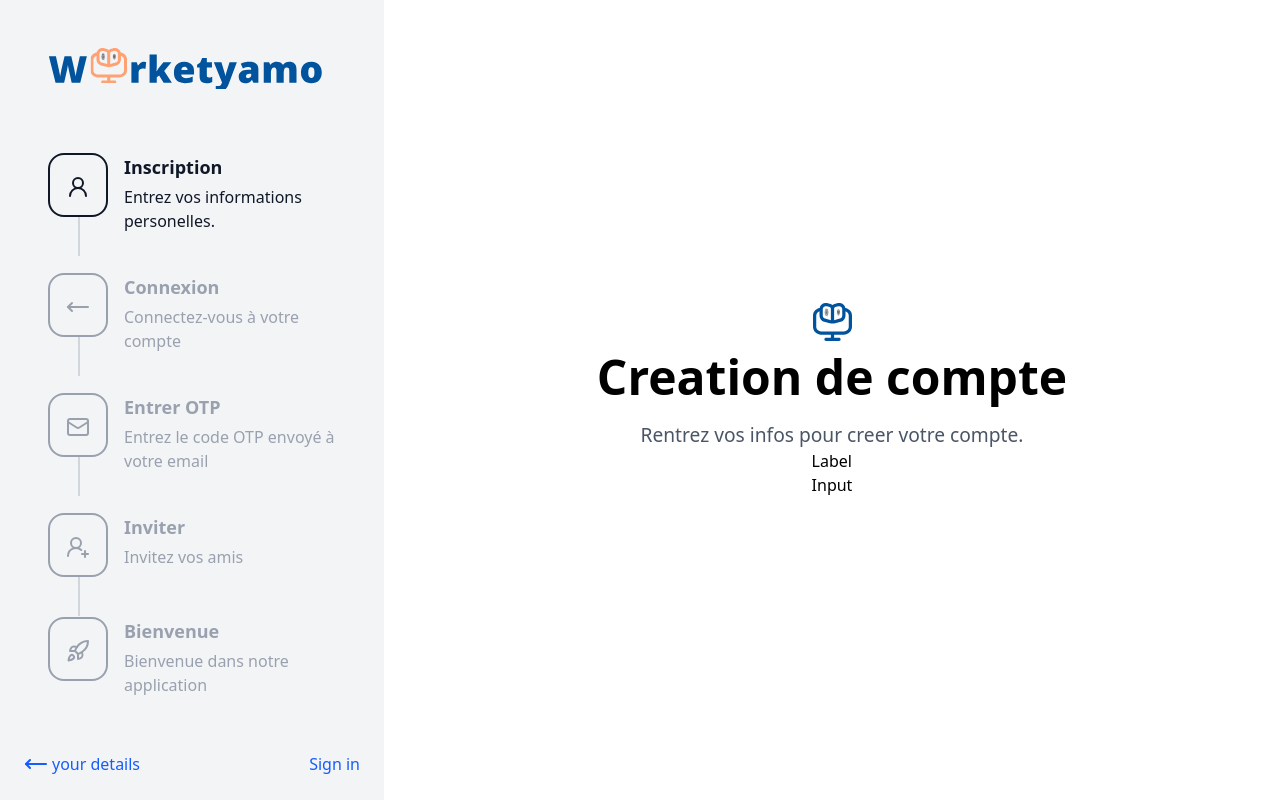
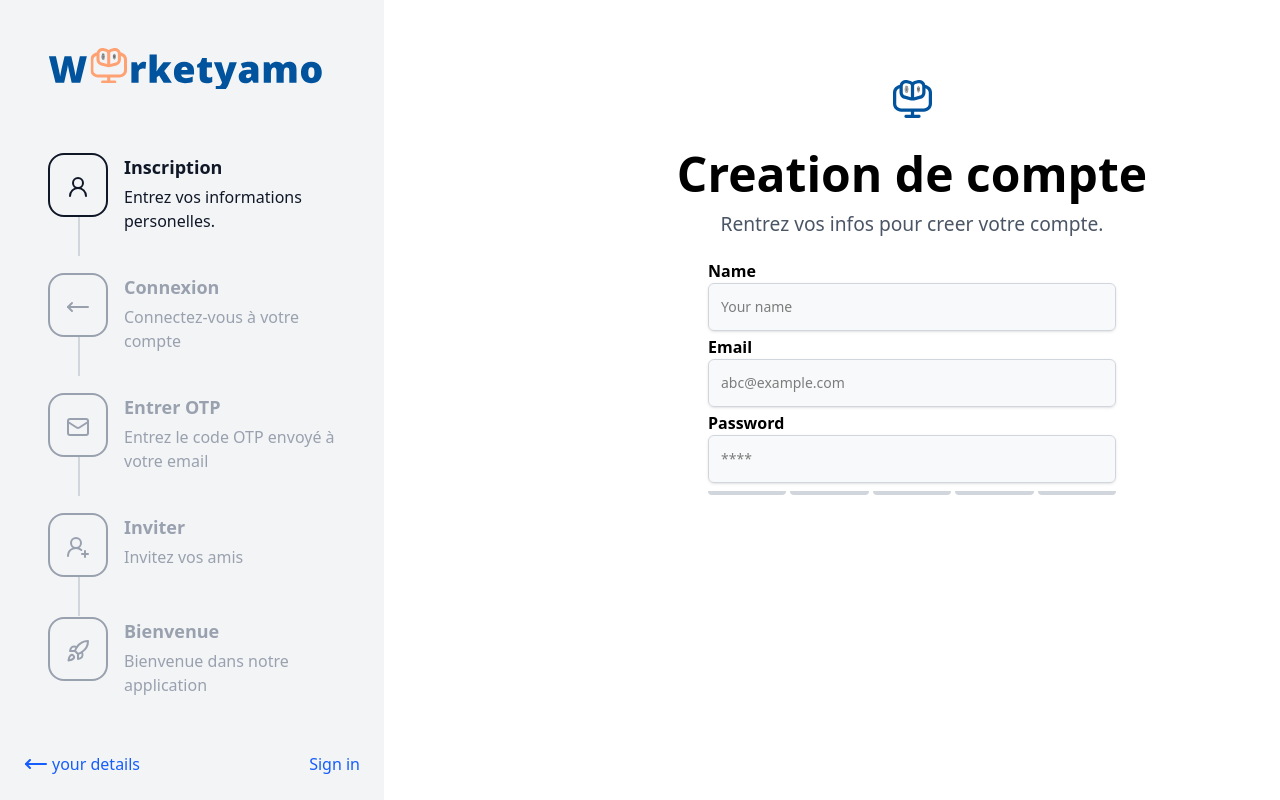
Before and after one commit to Fred120-code/react-axios-front-back, a React (Vite) app: page /auth/register in a window 1280 px wide. Built offline with nearby package versions, Linux system fonts and the light colour scheme.

Commit message:
ajout de la fonction de det de la force du mot de passe

```diff
--- a/package.json
+++ b/package.json
@@ -10,8 +10,13 @@
     "preview": "vite preview"
   },
   "dependencies": {
+    "@radix-ui/react-label": "^2.1.7",
+    "@radix-ui/react-select": "^2.2.5",
+    "@radix-ui/react-slot": "^1.2.3",
+    "@radix-ui/themes": "^3.2.1",
     "@tailwindcss/vite": "^4.1.11",
     "@types/node": "^24.2.0",
+    "class-variance-authority": "^0.7.1",
     "clsx": "^2.1.1",
     "lucide-react": "^0.539.0",
     "react": "^19.1.1",
--- a/src/components/FromTitle.tsx
+++ b/src/components/FromTitle.tsx
@@ -6,8 +6,8 @@
 }
 const FromTitle = ({title, comment, style}:TitleProps) => {
   return (
-    <div className={cn("gap-2 flex flex-col in-checked: xl:text-center", style)}>
-        <h1 className='text-[2rem] lg:text-[3rem] w-full font-semibold text-center'>
+    <div className={cn("flex flex-col in-checked: xl:text-center", style)}>
+        <h1 className='text-[1.8rem] lg:text-[3rem] w-full font-semibold text-center'>
             {title}
         </h1>
         <h6 className="text-[1rem] md:text-[1.2rem] font-normal text-gray-600 text-center">
--- a/src/components/ui/Input.tsx
+++ b/src/components/ui/Input.tsx
@@ -1,9 +1,22 @@
-import React from 'react'
+import * as React from "react"
 
-const Input = () => {
-  return (
-    <div>Input</div>
-  )
-}
+import { cn } from "../../lib/utils"
 
-export default Input
+const Input = React.forwardRef<HTMLInputElement, React.ComponentProps<"input">>(
+  ({ className, type, ...props }, ref) => {
+    return (
+      <input
+        type={type}
+        className={cn(
+          "flex h-12 w-full rounded-md border-1 border-gray-300 bg-gray-300/15 px-3 py-1 text-base shadow-sm transition-colors file:border-0 file:bg-transparent file:text-sm file:font-medium file:text-foreground placeholder:text-muted-foreground focus-visible:outline-none focus-visible:ring-1 focus-visible:ring-ring disabled:cursor-not-allowed disabled:opacity-50 md:text-sm",
+          className
+        )}
+        ref={ref}
+        {...props}
+      />
+    )
+  }
+)
+Input.displayName = "Input"
+
+export { Input }
--- a/src/components/ui/Label.tsx
+++ b/src/components/ui/Label.tsx
@@ -1,9 +1,24 @@
-import React from 'react'
+import * as React from "react"
+import * as LabelPrimitive from "@radix-ui/react-label"
+import { cva, type VariantProps } from "class-variance-authority"
 
-const Label = () => {
-  return (
-    <div>Label</div>
-  )
-}
+import { cn } from "../../lib/utils"
 
-export default Label
+const labelVariants = cva(
+  "text-md font-semibold leading-none peer-disabled:cursor-not-allowed peer-disabled:opacity-70"
+)
+
+const Label = React.forwardRef<
+  React.ElementRef<typeof LabelPrimitive.Root>,
+  React.ComponentPropsWithoutRef<typeof LabelPrimitive.Root> &
+    VariantProps<typeof labelVariants>
+>(({ className, ...props }, ref) => (
+  <LabelPrimitive.Root
+    ref={ref}
+    className={cn(labelVariants(), className)}
+    {...props}
+  />
+))
+Label.displayName = LabelPrimitive.Root.displayName
+
+export { Label }
--- a/src/pages/Auth/Register.tsx
+++ b/src/pages/Auth/Register.tsx
@@ -2,8 +2,8 @@
 import { useNavigate } from "react-router-dom"
 import logo2 from '../../assets/logo2.svg'
 import FromTitle from "../../components/FromTitle"
-import Label from "../../components/ui/Label"
-import Input from "../../components/ui/Input"
+import {Label} from "../../components/ui/Label"
+import {Input} from "../../components/ui/Input"
 
 
 // fonction permettant de calculer la force du mots de passe
@@ -24,37 +24,91 @@
   return Math.min(score, 5) // retoune un nombre qui est inferieur à 5
 }
 
-const AuthRegister = ()=>{
-  const navigate = useNavigate()
-  const [email, setEmail] = useState("")
-  const [password, setPassword] = useState("")
-  const [name, setName] = useState("")
+const Register = () => {
 
-  //fonction handleSubmit
+  const navigate = useNavigate();
+  const [name, setName] = useState("");
+  const [email, setEmail] = useState("");
+  const [password, setPassword] = useState("");
 
-}
+  const handleSubmit = (e: React.FormEvent) => {
+    e.preventDefault();
+    console.log("Email:", email);
+    console.log("Password:", password);
+    //API call
+    navigate(`/auth/verify-otp/${email}`);
+  };
 
+  const strength = getPasswordStrength(password);
 
-const Register = () => {
   return (
-    <div className="flex flex-col items-center justify-center h-screen px-10">
+    <div className="flex flex-col items-center m-20 gap-4 h-full px-10 w-full">
       <div>
           <img src={logo2} alt="logo2" />
       </div>
-      <div className="w-full flex items-center flex-col max-w-lg space-y-4">
+      <div className="w-full flex items-center flex-col max-w-lg p-1">
         <FromTitle
           title="Creation de compte"
           comment="Rentrez vos infos pour creer votre compte."
           style="w-full"/>
       </div>
-      <form action="" className="space-y-4">
+      <form action="" onSubmit={handleSubmit} className="space-y-1 w-1/2">
+        <div className="">
+            <Label htmlFor="name">Name</Label>
+            <Input id="name"
+                    type="name"
+                    value={name}
+                    onChange={(e) => setName(e.target.value)}
+                    placeholder="Your name"
+                    className="w-full focus:right-0 focus:border-blue-700 transition-all"
+            />
+        </div>
         <div>
-            <Label >Email</Label>
-            <Input/>
+            <Label htmlFor="email">Email</Label>
+            <Input id="email"
+                    type="email"
+                    value={email}
+                    onChange={(e) => setEmail(e.target.value)}
+                    placeholder="abc@example.com"
+                    className="w-full focus:right-0 focus:border-blue-700 transition-all"
+            />
+        </div>
+        <div>
+            <Label htmlFor="password">Password</Label>
+            <Input id="password"
+                    type="password"
+                    value={password}
+                    placeholder="****"
+                    onChange={(e) => setPassword(e.target.value)}
+                    className="w-full focus:right-0 focus:border-blue-700 transition-all"
+            />
+        </div>
+        <div className="mt-2 flex items-center space-x-1 w-full">
+          {
+            [1,2,3,4,5].map((segment,index)=>(
+              <div
+                key={index}
+                className={`w-full h-1 ${
+                  index <strength
+                      ? index === 0
+                        ?"bg-red-500"
+                        :index === 1
+                        ?"bg-orange-500"
+                        :index === 2
+                        ?"bg-yellow-500"
+                        :index === 3
+                        ? "bg-green-500"
+                        :"bg-blue-500"
+                      :"bg-gray-300"
+                } rounded-b-full transition-colors duration-300`} >
+              </div>
+            ))
+          }
         </div>
       </form>
     </div>
   )
 }
 
+
 export default Register
```
Also changed, not shown: 1 other file (tests, documents, lock files or other folders).
